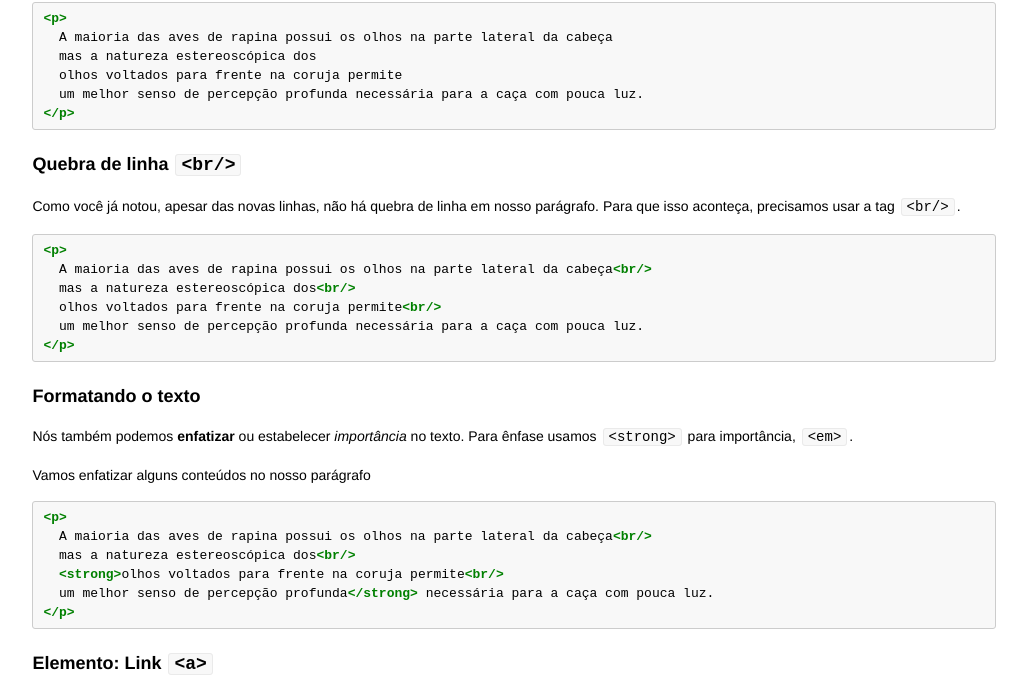
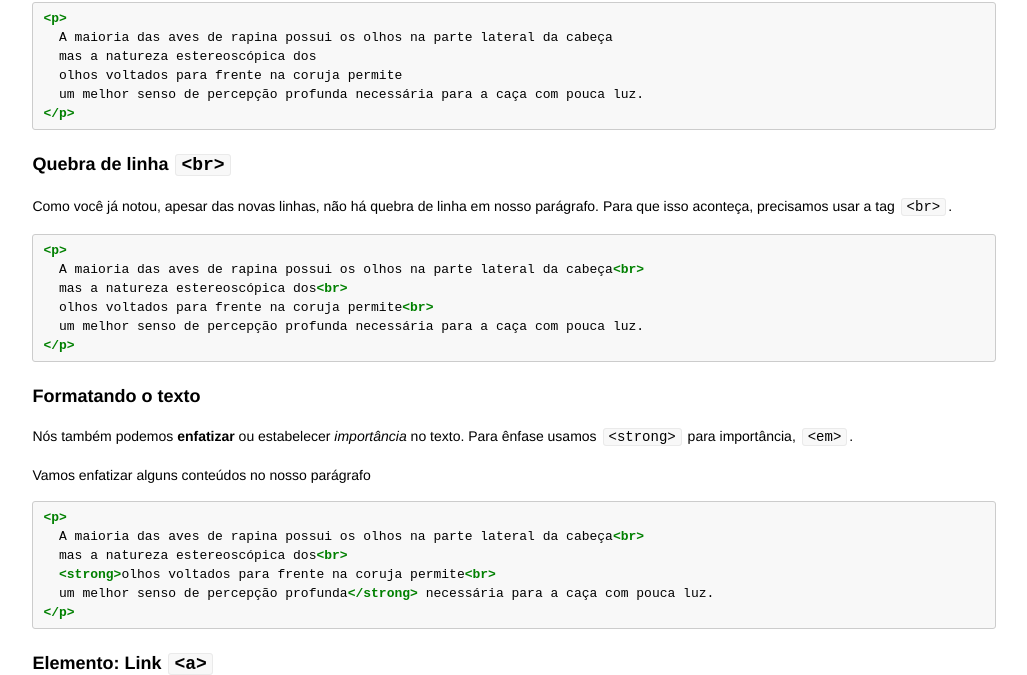
Before and after one commit to codebar/tutorials, a Jekyll site: the page built from html/lesson1/tutorial.pt.md, in a window 1280 px wide and 900 px high, scrolled down 2746 px. Shown: the part 105-780 px from the top of the window, without its empty margins (126-1153 px from the left). Built offline with Jekyll 4.4.1, drawn with Linux system fonts in a browser that asks for light colours.

Commit message:
amended the br/ is tutorial one

````diff
--- a/html/lesson1/tutorial.pt.md
+++ b/html/lesson1/tutorial.pt.md
@@ -47,8 +47,8 @@ Um **elemento** é como um tijolo no HTML. Existem parágrafos, cabeçalhos, tab
 Alguns elementos são individuais, já que eles não tem nenhum conteúdo que os acompanha. Eles se parecem com isso: `<nomedatag/>`
 
 ```html
-<br/>
-<img/>
+<br>
+<img>
 ```
 
 ### Comentários
@@ -150,14 +150,14 @@ Acrescente o seguinte no corpo da página, depois do cabeçalho `<h1>`:
 </p>
 ```
 
-### Quebra de linha `<br/>`
-Como você já notou, apesar das novas linhas, não há quebra de linha em nosso parágrafo. Para que isso aconteça, precisamos usar a tag `<br/>`.
+### Quebra de linha `<br>`
+Como você já notou, apesar das novas linhas, não há quebra de linha em nosso parágrafo. Para que isso aconteça, precisamos usar a tag `<br>`.
 
 ```html
 <p>
-  A maioria das aves de rapina possui os olhos na parte lateral da cabeça<br/>
-  mas a natureza estereoscópica dos<br/>
-  olhos voltados para frente na coruja permite<br/>
+  A maioria das aves de rapina possui os olhos na parte lateral da cabeça<br>
+  mas a natureza estereoscópica dos<br>
+  olhos voltados para frente na coruja permite<br>
   um melhor senso de percepção profunda necessária para a caça com pouca luz.
 </p>
 ```
@@ -171,9 +171,9 @@ Vamos enfatizar alguns conteúdos no nosso parágrafo
 
 ```html
 <p>
-  A maioria das aves de rapina possui os olhos na parte lateral da cabeça<br/>
-  mas a natureza estereoscópica dos<br/>
-  <strong>olhos voltados para frente na coruja permite<br/>
+  A maioria das aves de rapina possui os olhos na parte lateral da cabeça<br>
+  mas a natureza estereoscópica dos<br>
+  <strong>olhos voltados para frente na coruja permite<br>
   um melhor senso de percepção profunda</strong> necessária para a caça com pouca luz.
 </p>
 ```
````
Also changed, not shown: html/lesson1/tutorial.md (+2 -2 lines).
